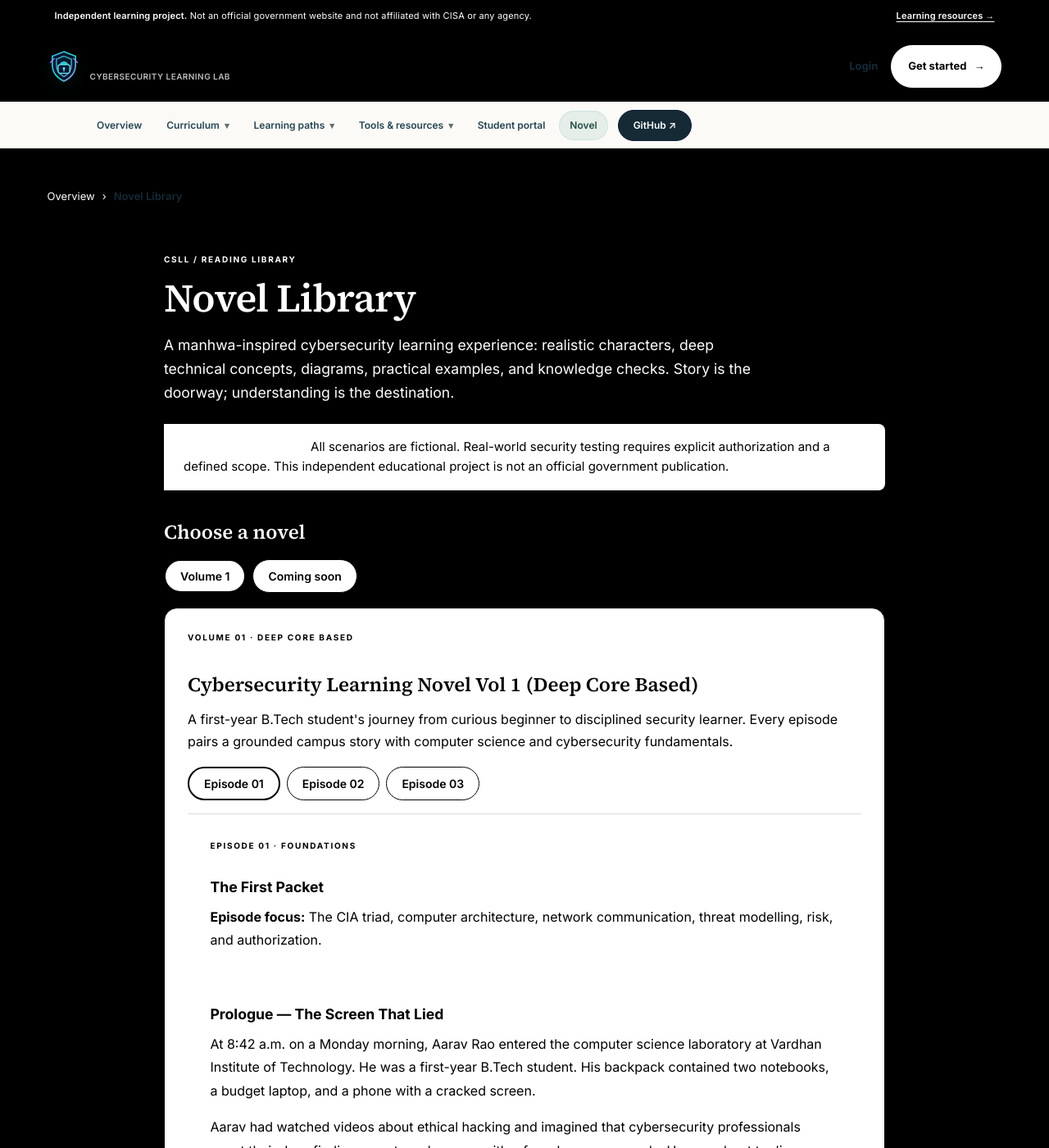
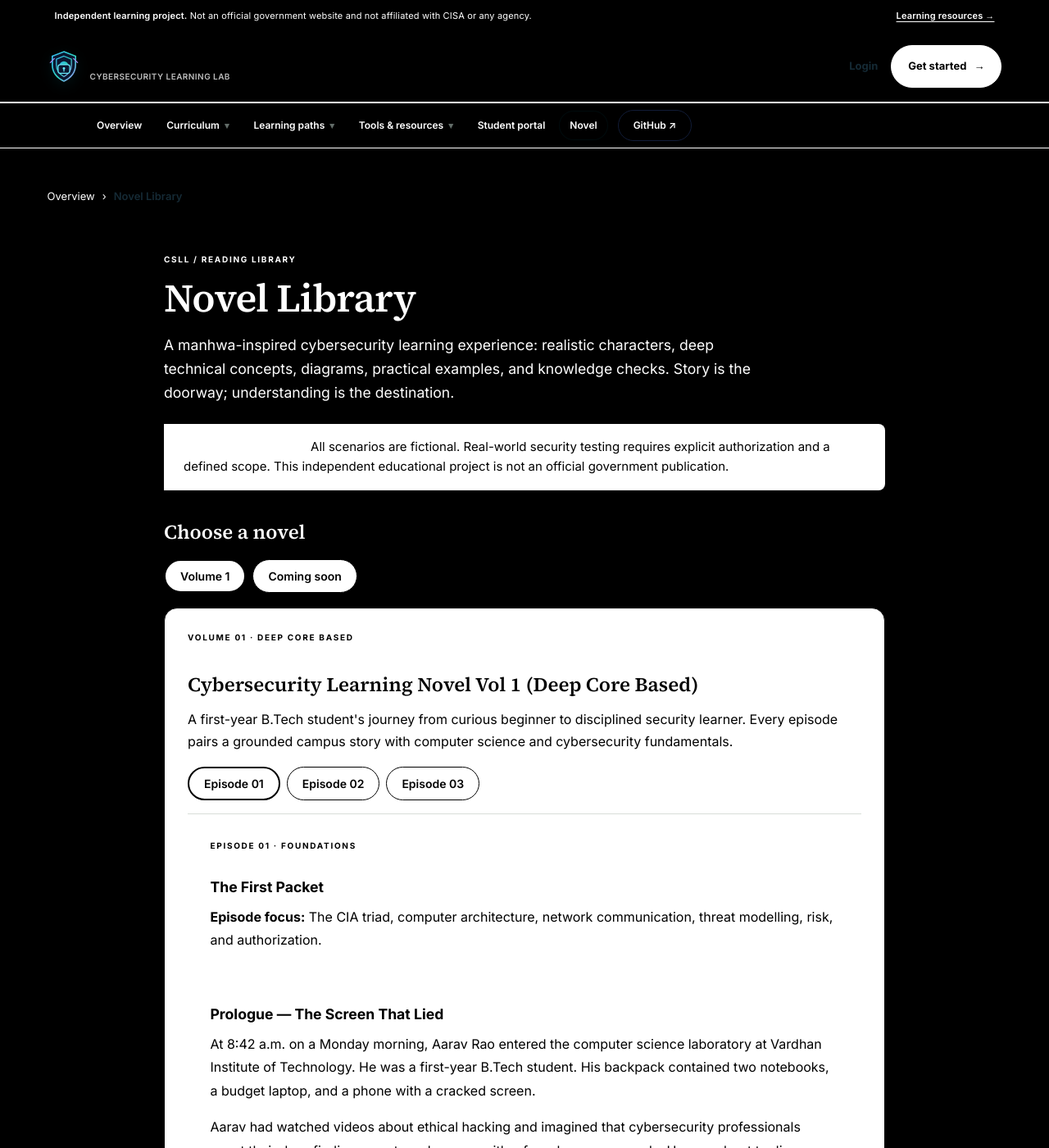
Before and after one commit to Learning-No/Cybersecurity-Learning-Lab, a Jekyll site: the page built from novels/index.html, in a window 1280 px wide and 1400 px high. Shown: the whole window at 82% size. Built offline with Jekyll 4.4.1, drawn with Linux system fonts in a browser that asks for light colours.

Commit message:
Restore readable text contrast across CSLL
* Restore readable contrast across CSLL pages and components

* Improve Novel text and diagram contrast

* Refresh stylesheet cache keys for contrast repair

```diff
--- a/_layouts/default.html
+++ b/_layouts/default.html
@@ -11,7 +11,7 @@
 <link rel="preconnect" href="https://fonts.gstatic.com" crossorigin>
 <link rel="stylesheet" href="https://fonts.googleapis.com/css2?family=Inter:wght@400;500;600;700&family=Source+Serif+4:ital,opsz,wght@0,8..60,500;0,8..60,600;0,8..60,700;1,8..60,500;1,8..60,600&display=swap">
 <link rel="stylesheet" href="{{ '/assets/css/executive.css' | relative_url }}?v=20261028-dropdown-overlay4">
-<link rel="stylesheet" href="{{ '/assets/css/novel.css' | relative_url }}?v=20261030-monochrome2">
+<link rel="stylesheet" href="{{ '/assets/css/novel.css' | relative_url }}?v=20261030-contrast-audit3">
 </head>
 <body id="top">
 <a class="skip-link" href="#main-content">Skip to main content</a>
--- a/assets/css/executive.css
+++ b/assets/css/executive.css
@@ -2063,3 +2063,81 @@
     width: min(290px, calc(100vw - 36px)) !important;
   }
 }
+
+
+/* Site-wide contrast recovery: readable white-on-black canvas, black-on-white surfaces.
+   Keep these rules last so older component styles cannot override accessible text colors. */
+:root { color-scheme: dark; }
+html, body, main, #main-content, .page-shell, .site-main {
+  background-color: #000 !important;
+  color: #fff !important;
+}
+body :is(h1,h2,h3,h4,h5,h6,p,li,dt,dd,blockquote,figcaption,legend,label,summary,small,span,strong,em) {
+  color: inherit;
+}
+body :is(.site-header,.csll-header,.inner-site-nav,.primary-nav,.nav-inner,.notice-bar) {
+  background: #000 !important;
+  color: #fff !important;
+  border-color: #fff !important;
+}
+.inner-site-nav .nav-inner > a,
+.inner-site-nav .nav-group > summary,
+.inner-site-nav .nav-inner > a[aria-current="page"] {
+  color: #fff !important;
+  background: #000 !important;
+}
+.inner-site-nav .nav-inner > a:hover,
+.inner-site-nav .nav-group > summary:hover,
+.inner-site-nav .nav-group[open] > summary,
+.inner-site-nav .nav-inner > a:focus-visible {
+  color: #000 !important;
+  background: #fff !important;
+}
+body a { color: #fff; }
+body a:focus-visible { outline: 2px solid #fff !important; outline-offset: 3px; }
+:where(.summary-card,.note-card,.week-card,.hub-card,.feature-panel,.snapshot,
+.kpi,.kpi-card,.phase,.phase-card,.stage,.resource-card,.tool-card,.concept-card,
+.roadmap-card,.lab-card,.portal-card,.novel-card,.episode-card,.callout,.code-panel,
+.diagram-card,.search-panel,.toolbar,.notes-carousel,.weeks-carousel,.kpis-carousel,
+.panel,.ethics,.filter-chip,.episode-placeholder,.episode-quiz,.episode-diagram,
+.novel-tab,.novel-panel,.episode-panel,.diagram-node,.comparison-table,.diagram-panel,
+.arch-zone,.network-cloud,.concept-facts,.phase-head) {
+  background: #fff !important;
+  color: #000 !important;
+  border-color: #000 !important;
+}
+:where(.summary-card,.note-card,.week-card,.hub-card,.feature-panel,.snapshot,
+.kpi,.kpi-card,.phase,.phase-card,.stage,.resource-card,.tool-card,.concept-card,
+.roadmap-card,.lab-card,.portal-card,.novel-card,.episode-card,.callout,.code-panel,
+.diagram-card,.search-panel,.toolbar,.notes-carousel,.weeks-carousel,.kpis-carousel,
+.panel,.filter-chip,.episode-placeholder,.episode-quiz,.episode-diagram,.novel-tab,
+.novel-panel,.episode-panel,.diagram-node,.comparison-table,.diagram-panel,.arch-zone,
+.network-cloud,.concept-facts,.phase-head) :is(h1,h2,h3,h4,h5,h6,p,li,dt,dd,blockquote,
+figcaption,legend,label,small,span,strong,em,summary,a,code,pre,th,td) {
+  color: #000 !important;
+}
+:where(.summary-card,.note-card,.week-card,.hub-card,.feature-panel,.snapshot,
+.kpi,.kpi-card,.phase,.phase-card,.stage,.resource-card,.tool-card,.concept-card,
+.roadmap-card,.lab-card,.portal-card,.novel-card,.episode-card,.callout,.code-panel,
+.diagram-card,.search-panel,.toolbar,.panel,.filter-chip,.episode-placeholder,
+.episode-quiz,.episode-diagram,.novel-tab,.novel-panel,.episode-panel) a {
+  color: #000 !important;
+  text-decoration: underline;
+  text-decoration-thickness: 1px;
+  text-underline-offset: 2px;
+}
+:where(input,select,textarea,button,.button,.btn) {
+  background: #fff !important;
+  color: #000 !important;
+  border: 1px solid #000 !important;
+}
+input::placeholder, textarea::placeholder { color: #555 !important; opacity: 1; }
+:where(.hero,.program-overview,.csll-footer,.ethics) {
+  background: #000 !important;
+  color: #fff !important;
+  border-color: #fff !important;
+}
+:where(.hero,.program-overview,.csll-footer,.ethics) :is(h1,h2,h3,h4,p,li,span,strong,small,a,em) {
+  color: #fff !important;
+}
+.breadcrumbs, .breadcrumbs a, .page-actions { color: #fff !important; }
--- a/assets/css/novel.css
+++ b/assets/css/novel.css
@@ -68,3 +68,14 @@
 .novel-tab[aria-selected="true"] { border: 2px solid #000 !important; }
 .diagram-node { background: #fff !important; color: #000 !important; border-color: #000 !important; }
 .diagram-arrow, .diagram-caption, .episode-diagram > p:first-child { color: #000 !important; }
+
+
+/* Novel readability patch: keep reading panels and diagrams high contrast. */
+.novel-page { background: #000 !important; color: #fff !important; }
+.novel-page :is(h1,h2,h3,h4,p,li,strong,em,span,small) { color: #fff; }
+.novel-page :is(.novel-panel,.episode-panel,.episode-quiz,.episode-diagram,.episode-placeholder,.novel-tab,.diagram-node) {
+  background: #fff !important; color: #000 !important; border-color: #000 !important;
+}
+.novel-page :is(.novel-panel,.episode-panel,.episode-quiz,.episode-diagram,.episode-placeholder,.novel-tab,.diagram-node)
+:is(h1,h2,h3,h4,p,li,strong,em,span,small,label,legend,blockquote,a) { color: #000 !important; }
+.novel-page .novel-intro { color: #fff !important; }
```
